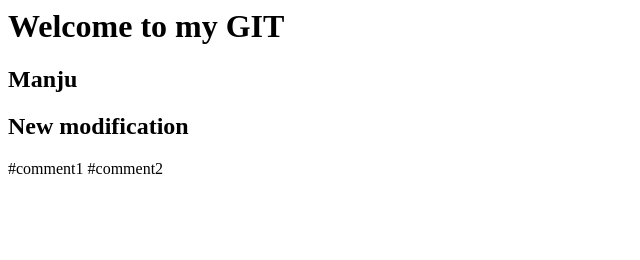
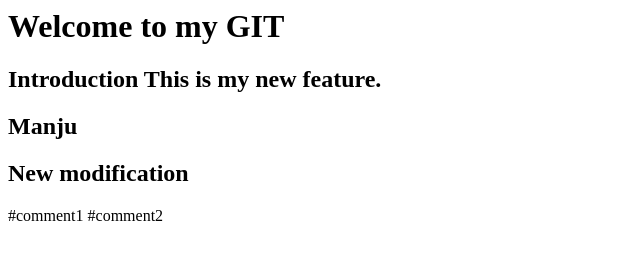
Before and after one commit to manjupraveen247/git-tutorial, a plain HTML site: page index.html in a window 1280 px wide. Shown: the whole page, without its empty margins (0-640 px from the left). Drawn offline with Linux system fonts and the light colour scheme.

Commit message:
Added changes

```diff
--- a/index.html
+++ b/index.html
@@ -2,6 +2,7 @@
     <title> Hello World</title>
     <body>
 <h1> Welcome to my GIT</h1>
+<h2> Introduction This is my new feature.</h2>
 <h2> Manju </h2>
 <h2> New modification   </h2>
         #comment1
```
